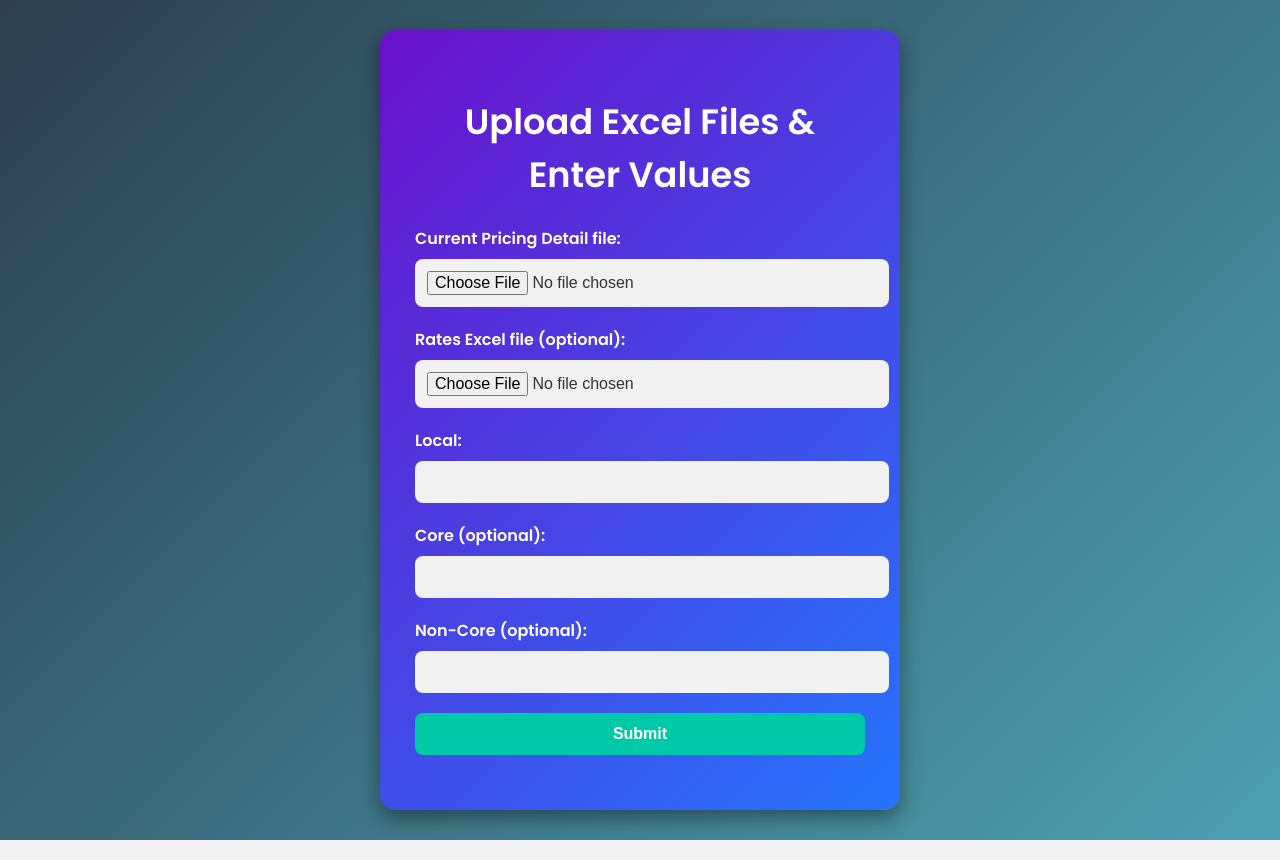
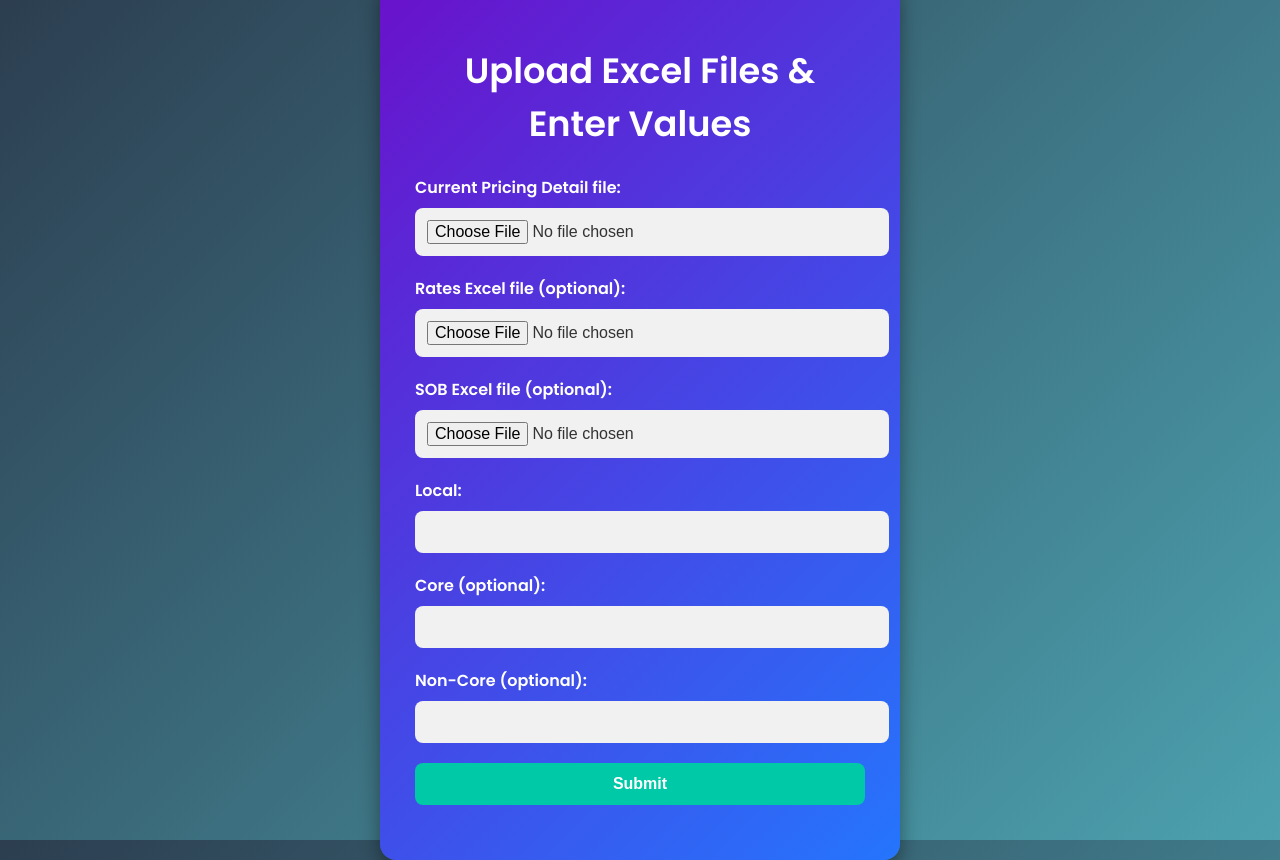
Before and after one commit to Guruprasad28500/AuditAutomation, a Flask app: page / in a window 1280 px wide. Run offline with Flask 3, Linux system fonts and the light colour scheme.

Commit message:
Updated files and added new uploads

```diff
--- a/app.py
+++ b/app.py
@@ -26,6 +26,7 @@ def upload_file():
 
     file = request.files['file']
     rates_file = request.files.get('rates')  # Get rates file if it exists
+    sob_file = request.files.get('SOB')
 
     if file.filename == '':
         return 'No selected file'
@@ -36,6 +37,11 @@ def upload_file():
         if rates_file and rates_file.filename != '':
             rates_filepath = os.path.join(app.config['UPLOAD_FOLDER'], rates_file.filename)
             rates_file.save(rates_filepath)
+
+        sob_filepath = None
+        if sob_file and sob_file.filename != '':
+            sob_filepath = os.path.join(app.config['UPLOAD_FOLDER'], sob_file.filename)
+            sob_file.save(sob_filepath)
 
         try:
             local = int(request.form['local'])
@@ -65,6 +71,16 @@ def upload_file():
             except Exception as e:
                 return f'Error processing rates file: {e}'
 
+        sob_data = None
+        if sob_filepath:
+            try:
+                sob_xl = pd.ExcelFile(sob_filepath)
+                sob_first_sheet_name = sob_xl.sheet_names[0]  # Assuming SOB file has at least one sheet
+                sob_data = pd.read_excel(sob_filepath, sheet_name=sob_first_sheet_name)
+                print(f"Columns in SOB file: {sob_data.columns.tolist()}")
+            except Exception as e:
+                return f'Error processing SOB file: {e}'
+
         # Print out the column names for debugging
         print(f"Columns in sheet '{sheet_name}': {data.columns.tolist()}")
 
@@ -92,6 +108,8 @@ def upload_file():
                 noncore_data.to_excel(writer, sheet_name='NonCore', index=False)
             if rates_data is not None:
                 rates_data.to_excel(writer, sheet_name=rates_last_sheet_name, index=False)
+            if sob_data is not None:
+                sob_data.to_excel(writer, sheet_name='SOB', index=False)
 
         wb = load_workbook(processed_filepath)
 
@@ -115,6 +133,7 @@ def upload_file():
         <p>Local: {local}</p>
         <p>Core: {core if core is not None else 'N/A'}</p>
         <p>Non-Core: {noncore if noncore is not None else 'N/A'}</p>
+        <p>SOB File: {'Uploaded' if sob_data is not None else 'Not Provided'}</p>
         <p>Processed data saved in <a href="/download">processed_data.xlsx</a></p>
         '''
 
--- a/templates/index.html
+++ b/templates/index.html
@@ -113,6 +113,9 @@
     <label for="rates">Rates Excel file (optional):</label>
     <input type="file" id="rates" name="rates" accept=".xlsx, .xls">
 
+    <label for="SOB">SOB Excel file (optional):</label>
+    <input type="file" id="SOB" name="SOB" accept=".xlsx, .xls">
+
     <label for="local">Local:</label>
     <input type="number" id="local" name="local" required>
 
```
Also changed, not shown: 5 other files.
